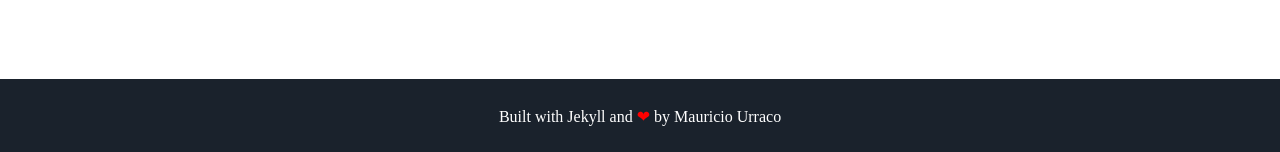
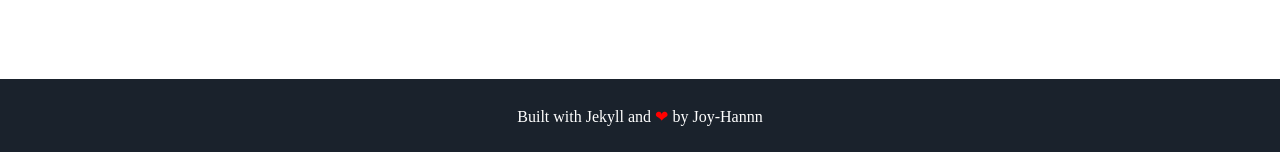
Before and after one commit to Joy-Hannn/joyhan.github.io, a Jekyll site: the page built from index.html, in a window 1280 px wide. Shown: the part 1107-1259 px from the top of the page. Built offline with Jekyll 4.4.1, drawn with Linux system fonts in a browser that asks for light colours; some web fonts are replaced.

Commit message:
Update footer.html

```diff
--- a/_includes/footer.html
+++ b/_includes/footer.html
@@ -1,6 +1,6 @@
 <footer class="footer">
     <!-- <p>&copy; {{ site.username }}</p> -->
-    <p>Built with Jekyll and <span class="love">❤</span> by <a href="https://github.com/murraco">Mauricio Urraco</a></p>
+    <p>Built with Jekyll and <span class="love">❤</span> by <a href="https://github.com/Joy-Hannn">Joy-Hannn</a></p>
 </footer>
 <script src="//cdn.jsdelivr.net/particles.js/2.0.0/particles.min.js"></script>
 <script src="{{ '/assets/js/sweet-scroll.min.js' | prepend: site.baseurl }}"></script>
```
